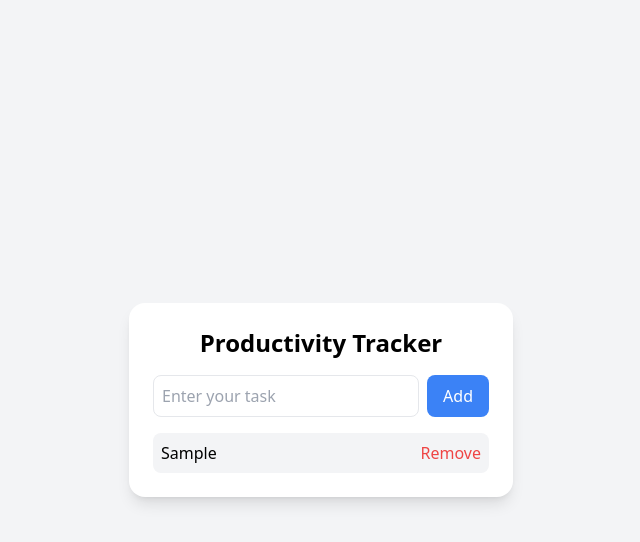
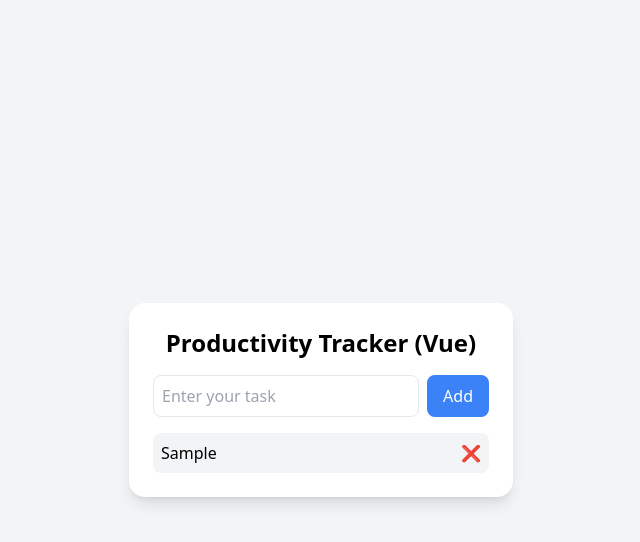
Before and after one commit to AshokNepalOfficial/student-productivity-tracker, a plain HTML site: page index.html in a window 1280 px wide. Both pictures are taken after typing "Sample" into the empty fields and a click on the button "Add". Shown: the whole page, without its empty margins (319-959 px from the left). Drawn offline with nearby package versions, Linux system fonts and the light colour scheme.

Commit message:
Day 1: Vue.js app with Tailwind UI and task management

```diff
--- a/index.html
+++ b/index.html
@@ -2,35 +2,53 @@
 <html lang="en">
 <head>
   <meta charset="UTF-8">
-  <title>Productivity Tracker</title>
+  <title>Vue Productivity Tracker</title>
 
-  <!-- Tailwind CSS CDN -->
+  <!-- Tailwind CSS -->
   <script src="https://cdn.tailwindcss.com"></script>
+
+  <!-- Vue.js CDN -->
+  <script src="https://unpkg.com/vue@3"></script>
 </head>
 
 <body class="bg-gray-100 flex items-center justify-center h-screen">
 
-  <div class="bg-white p-6 rounded-2xl shadow-lg w-96">
+  <div id="app" class="bg-white p-6 rounded-2xl shadow-lg w-96">
     <h1 class="text-2xl font-bold text-center mb-4">
-      Productivity Tracker
+      Productivity Tracker (Vue)
     </h1>
 
     <div class="flex gap-2">
       <input
-        id="taskInput"
+        v-model="newTask"
+        @keyup.enter="addTask"
         type="text"
         placeholder="Enter your task"
         class="flex-1 p-2 border rounded-lg focus:outline-none focus:ring-2 focus:ring-blue-400"
       >
+
       <button
-        onclick="addTask()"
-        class="bg-blue-500 text-white px-4 py-2 rounded-lg hover:bg-blue-600"
-      >
+        @click="addTask"
+        class="bg-blue-500 text-white px-4 py-2 rounded-lg hover:bg-blue-600">
         Add
       </button>
     </div>
 
-    <ul id="taskList" class="mt-4 space-y-2"></ul>
+    <ul class="mt-4 space-y-2">
+      <li
+        v-for="(task, index) in tasks"
+        :key="index"
+        class="flex justify-between items-center bg-gray-100 p-2 rounded-lg"
+      >
+        <span>{{ task }}</span>
+
+        <button
+          @click="removeTask(index)"
+          class="text-red-500 hover:text-red-700">
+          ❌
+        </button>
+      </li>
+    </ul>
   </div>
 
   <script src="script.js"></script>
--- a/script.js
+++ b/script.js
@@ -1,21 +1,21 @@
-function addTask() {
-  const input = document.getElementById("taskInput");
-  const task = input.value;
+const { createApp } = Vue;
 
-  if (task === "") return;
+createApp({
+  data() {
+    return {
+      newTask: "",
+      tasks: []
+    };
+  },
+  methods: {
+    addTask() {
+      if (this.newTask.trim() === "") return;
 
-  const li = document.createElement("li");
-  li.className = "flex justify-between items-center bg-gray-100 p-2 rounded-lg";
-
-  li.innerHTML = `
-    <span>${task}</span>
-    <button onclick="this.parentElement.remove()"
-      class="text-red-500 hover:text-red-700">
-      Remove
-    </button>
-  `;
-
-  document.getElementById("taskList").appendChild(li);
-
-  input.value = "";
-}
+      this.tasks.push(this.newTask);
+      this.newTask = "";
+    },
+    removeTask(index) {
+      this.tasks.splice(index, 1);
+    }
+  }
+}).mount("#app");
```
Also changed, not shown: 1 other file.
